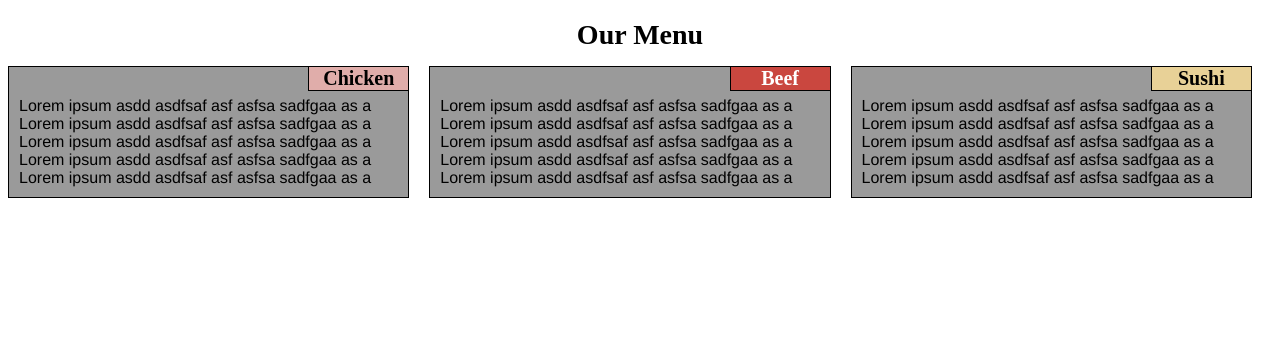
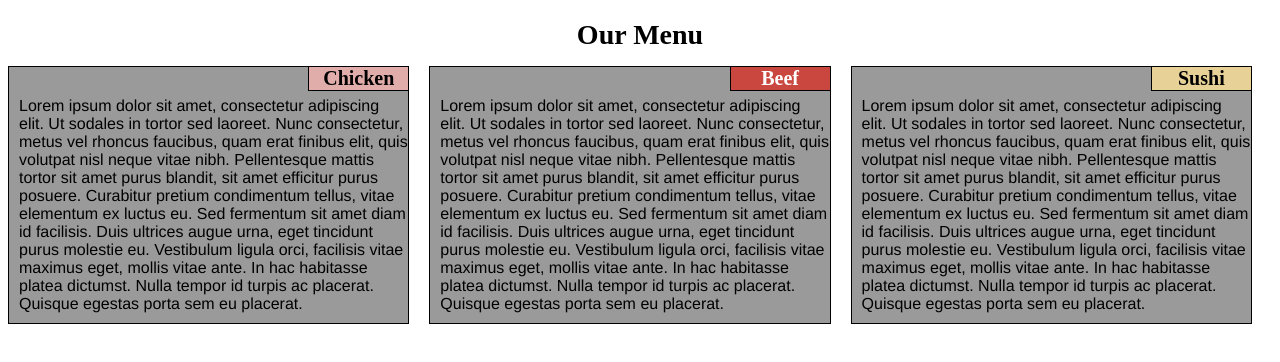
Before and after one commit to pedrocoleta/coursera-html_css_javascript, a plain HTML site: page site/index.html in a window 1280 px wide. Drawn offline with Linux system fonts and the light colour scheme.

Commit message:
Mi primera pagina modif2

```diff
--- a/site/index.html
+++ b/site/index.html
@@ -14,31 +14,19 @@
   <div class="col-lg-4 col-md-6 col-sm-12">
   	<div class="texto">
   		<div class="titulo" id="chicken">Chicken</div>
-  		Lorem ipsum asdd asdfsaf asf asfsa sadfgaa as a
-  		Lorem ipsum asdd asdfsaf asf asfsa sadfgaa as a
-  		Lorem ipsum asdd asdfsaf asf asfsa sadfgaa as a
-  		Lorem ipsum asdd asdfsaf asf asfsa sadfgaa as a
-  		Lorem ipsum asdd asdfsaf asf asfsa sadfgaa as a
+  		Lorem ipsum dolor sit amet, consectetur adipiscing elit. Ut sodales in tortor sed laoreet. Nunc consectetur, metus vel rhoncus faucibus, quam erat finibus elit, quis volutpat nisl neque vitae nibh. Pellentesque mattis tortor sit amet purus blandit, sit amet efficitur purus posuere. Curabitur pretium condimentum tellus, vitae elementum ex luctus eu. Sed fermentum sit amet diam id facilisis. Duis ultrices augue urna, eget tincidunt purus molestie eu. Vestibulum ligula orci, facilisis vitae maximus eget, mollis vitae ante. In hac habitasse platea dictumst. Nulla tempor id turpis ac placerat. Quisque egestas porta sem eu placerat.
   	</div>
   </div>
   <div class="col-lg-4 col-md-6 col-sm-12">
   	<div class="texto">
   		<div class="titulo" id="beef">Beef</div>
-  		Lorem ipsum asdd asdfsaf asf asfsa sadfgaa as a
-  		Lorem ipsum asdd asdfsaf asf asfsa sadfgaa as a
-  		Lorem ipsum asdd asdfsaf asf asfsa sadfgaa as a
-  		Lorem ipsum asdd asdfsaf asf asfsa sadfgaa as a
-  		Lorem ipsum asdd asdfsaf asf asfsa sadfgaa as a
+  		Lorem ipsum dolor sit amet, consectetur adipiscing elit. Ut sodales in tortor sed laoreet. Nunc consectetur, metus vel rhoncus faucibus, quam erat finibus elit, quis volutpat nisl neque vitae nibh. Pellentesque mattis tortor sit amet purus blandit, sit amet efficitur purus posuere. Curabitur pretium condimentum tellus, vitae elementum ex luctus eu. Sed fermentum sit amet diam id facilisis. Duis ultrices augue urna, eget tincidunt purus molestie eu. Vestibulum ligula orci, facilisis vitae maximus eget, mollis vitae ante. In hac habitasse platea dictumst. Nulla tempor id turpis ac placerat. Quisque egestas porta sem eu placerat.
   	</div>
   </div>
   <div class="col-lg-4 col-md-12 col-sm-12">
   	<div class="texto">
   		<div class="titulo" id="sushi">Sushi</div>
-  		Lorem ipsum asdd asdfsaf asf asfsa sadfgaa as a
-  		Lorem ipsum asdd asdfsaf asf asfsa sadfgaa as a
-  		Lorem ipsum asdd asdfsaf asf asfsa sadfgaa as a
-  		Lorem ipsum asdd asdfsaf asf asfsa sadfgaa as a
-  		Lorem ipsum asdd asdfsaf asf asfsa sadfgaa as a
+  		Lorem ipsum dolor sit amet, consectetur adipiscing elit. Ut sodales in tortor sed laoreet. Nunc consectetur, metus vel rhoncus faucibus, quam erat finibus elit, quis volutpat nisl neque vitae nibh. Pellentesque mattis tortor sit amet purus blandit, sit amet efficitur purus posuere. Curabitur pretium condimentum tellus, vitae elementum ex luctus eu. Sed fermentum sit amet diam id facilisis. Duis ultrices augue urna, eget tincidunt purus molestie eu. Vestibulum ligula orci, facilisis vitae maximus eget, mollis vitae ante. In hac habitasse platea dictumst. Nulla tempor id turpis ac placerat. Quisque egestas porta sem eu placerat.
   	</div>
   </div>
 </div>
```
